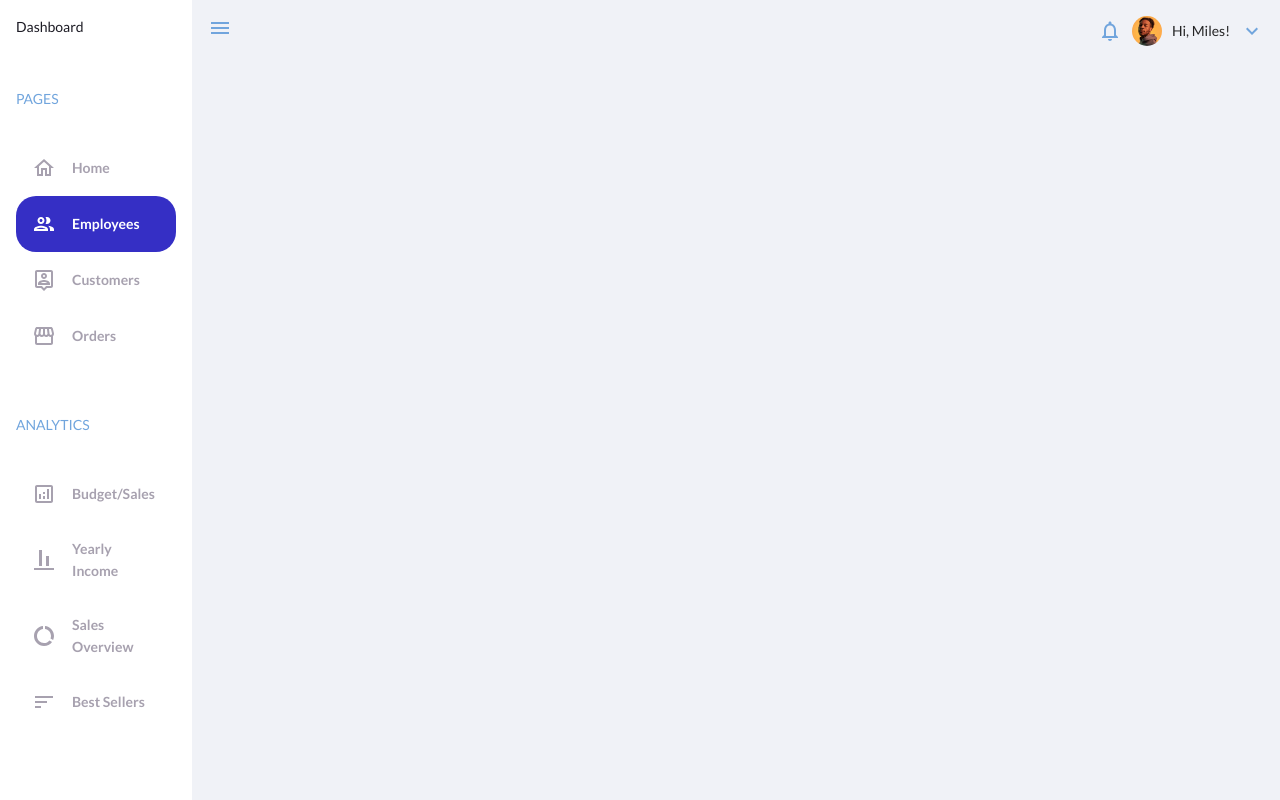
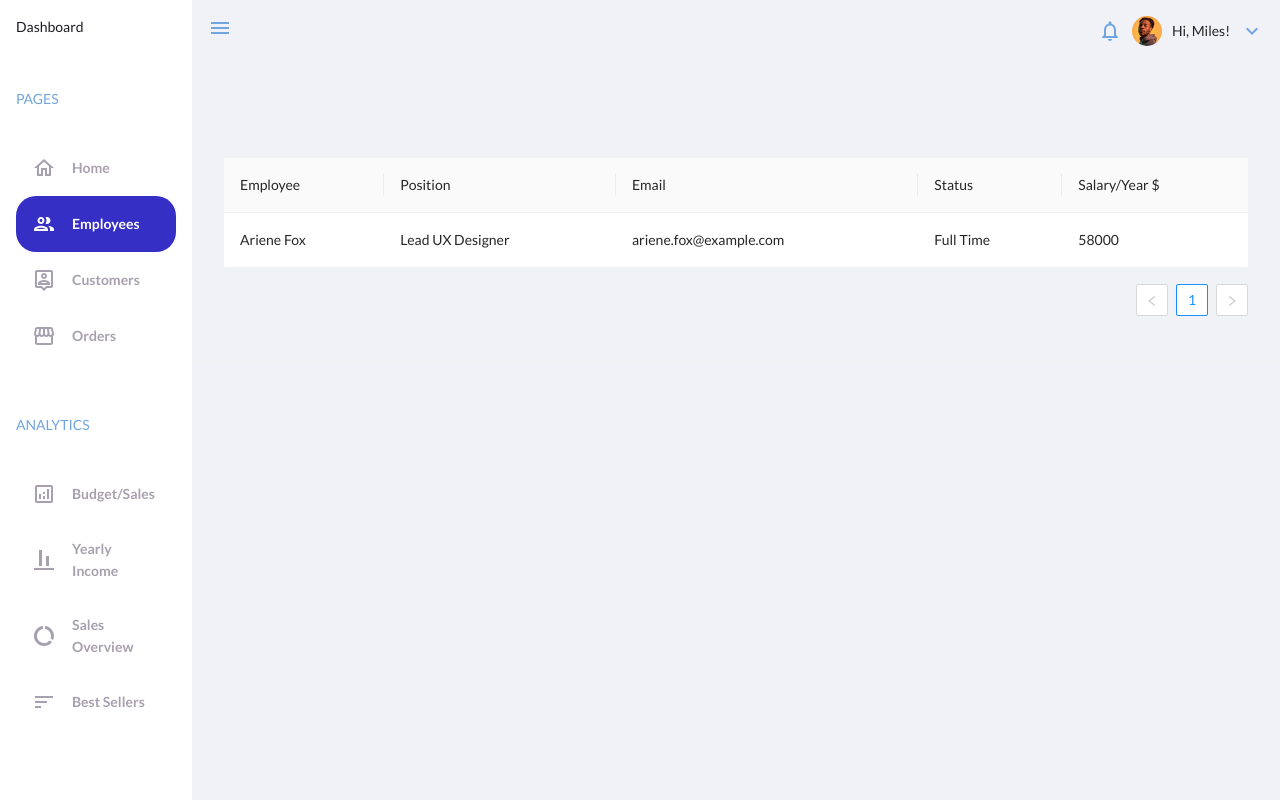
Before and after one commit to artemromaniv/project_admin_dashboard, a React (Vite) app: page /employees in a window 1280 px wide. Built offline with nearby package versions, Linux system fonts and the light colour scheme.

Commit message:
add employee table

```diff
--- a/src/components/Employees.tsx
+++ b/src/components/Employees.tsx
@@ -1,10 +1,11 @@
-
-
+import {Table } from "antd"
+import { Content } from "antd/lib/layout/layout"
+import {data,columns} from './data/employeeData'
 const Employees = () => {
   return (
-    <div>
-
-    </div>
+    <Content className="table-container">
+      <Table dataSource={data} columns = {columns}/>
+    </Content>
   )
 }
 
--- /dev/null
+++ b/src/components/data/employeeData.ts
@@ -0,0 +1,49 @@
+import type {ColumnsType} from 'antd/es/table'
+
+interface DataType {
+    key:number,
+    employee:string,
+    position:string,
+    email:string,
+    status: string,
+    salary:number
+}
+
+export const data:DataType[] = [
+    {
+        key:1,
+        employee:'Ariene Fox',
+        position:'Lead UX Designer',
+        email:'ariene.fox@example.com',
+        status:'Full Time',
+        salary:58000
+    }
+]
+
+export const columns:ColumnsType<DataType> = [
+    {
+        title:'Employee',
+        dataIndex:'employee',
+        key:'employee'
+    },
+    {
+        title:'Position',
+        dataIndex:'position',
+        key:'position'
+    },
+    {
+        title:'Email',
+        dataIndex:'email',
+        key:'email'
+    },
+    {
+        title:'Status',
+        dataIndex:'status',
+        key:'status'
+    },
+    {
+        title:'Salary/Year $',
+        dataIndex:'salary',
+        key:'salary'
+    },
+]
```
